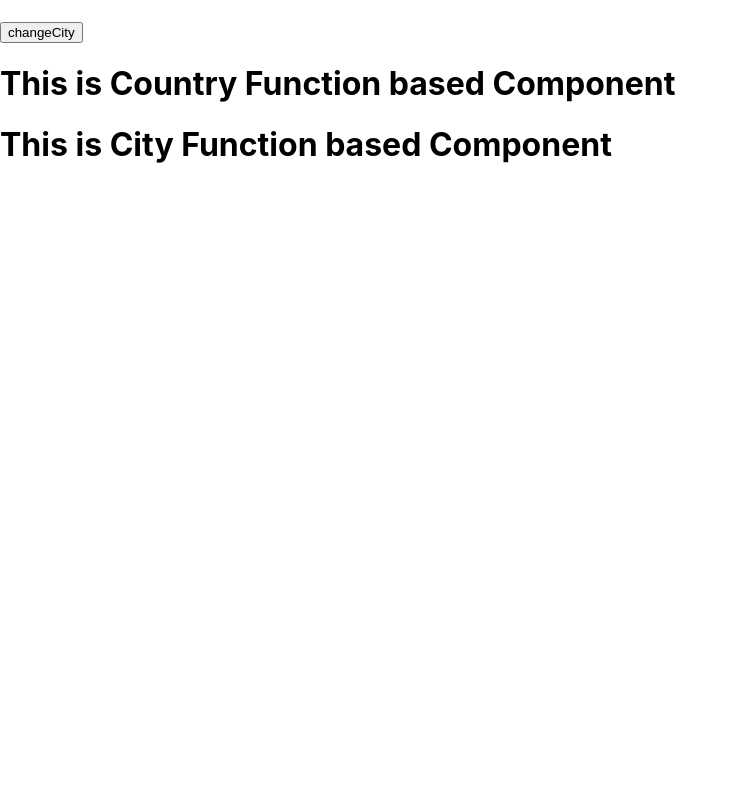
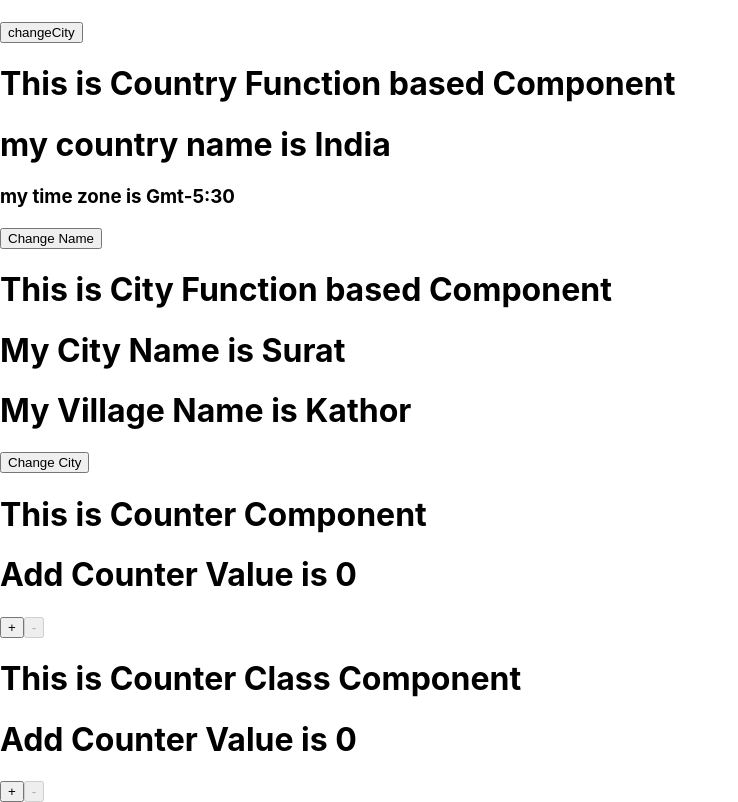
Before and after one commit to Vohraanik/First-React, a React (Create React App) app: page / in a window 1280 px wide. Shown: the part 286-1088 px from the top of the page, without its empty margins (0-738 px from the left). Before the commit the page ends 800 px from the top, so only its background shows below. Built offline with nearby package versions, Linux system fonts and the light colour scheme.

Commit message:
function_Base_Component

```diff
--- a/src/App.js
+++ b/src/App.js
@@ -1,8 +1,14 @@
 import React from "react";
-import Country from "./user/components/Country.js";
-import City from "./user/components/City.js";
-import CountryFun from "./user/components/CountryFun.js";
-import CityFun from "./user/components/CityFun.js";
+import Country from "./user/components/Country";
+import City from "./user/components/City";
+import CountryFun from "./user/components/CountryFun";
+import CityFun from "./user/components/CityFun";
+import Counter from "./user/components/Counter";
+import CounterClassFun from "./user/components/CounterClassFun";
+
+
+
+
 
 
 function App() {
@@ -12,6 +18,8 @@ function App() {
       <City />
       <CountryFun />
       <CityFun />
+      <Counter />
+      <CounterClassFun />
     </>
   );
 }
--- a/src/user/components/CityFun.js
+++ b/src/user/components/CityFun.js
@@ -1,9 +1,19 @@
-import React from 'react';
+import React, { useState } from 'react';
 
 function CityFun(props) {
+    const [CityName, setCityName] = useState('Surat');
+    const [VillageName, setVillageName] = useState('Kathor');
+
+    const changeCity = ()=>{
+        setCityName('Vadodra');
+        setVillageName('Padra');
+    }
     return (
         <div>
             <h1>This is City Function based Component</h1>
+            <h1>My City Name is {CityName}</h1>
+            <h1>My Village Name is {VillageName}</h1>
+            <button onClick={changeCity}>Change City</button>
         </div>
     );
 }
--- /dev/null
+++ b/src/user/components/Counter.js
@@ -0,0 +1,28 @@
+import React, { useState } from "react";
+
+
+function Counter(props) {
+    const [AddCounter, CountAddState] = useState(0);
+
+
+
+    const AddState = () => {
+        CountAddState(AddCounter + 1)
+    }
+    const SubState = () => {
+        CountAddState(AddCounter - 1)
+    }
+
+
+    return (
+        <div>
+            <h1>This is Counter Component</h1>
+            <h1>Add Counter Value is {AddCounter}</h1>
+            <button onClick={AddState} disabled={AddCounter < 5 ? false : true}>+</button>
+            <button onClick={SubState} disabled={AddCounter > 0 ? false : true}>-</button>
+
+        </div>
+    );
+}
+
+export default Counter;
--- /dev/null
+++ b/src/user/components/CounterClassFun.js
@@ -0,0 +1,23 @@
+import React, { Component } from 'react'
+
+export default class CounterClassFun extends Component {
+    constructor(){
+      super()
+      this.state ={
+        count:0
+    }
+    }
+
+  render() {
+
+    return (
+      <div>
+        <h1>This is Counter Class Component</h1>
+        <h1>Add Counter Value is {this.state.count}</h1>
+        <button onClick={() => this.setState({ count: this.state.count + 1 })} disabled={this.state.count < 5 ? false : true}>+</button>
+        <button onClick={() => this.setState({ count: this.state.count - 1 })} disabled={this.state.count > 0 ? false : true}>-</button>
+
+      </div>
+    )
+  }
+}
--- a/src/user/components/CountryFun.js
+++ b/src/user/components/CountryFun.js
@@ -1,9 +1,21 @@
-import React from 'react';
+import React,{useState} from 'react';
+
 
 function CountryFun(props) {
+const [CountryName, setCountryName] = useState('India');
+const [TimeZone, setTimeZone] = useState('Gmt-5:30');
+
+const changeCountryName = ()=>{
+
+    setCountryName('USA');
+    setTimeZone('-5:00');
+}
     return (
         <div>
             <h1>This is Country Function based Component</h1>
+            <h1>my country name is {CountryName}</h1>
+            <h3>my time zone is {TimeZone}</h3>
+            <button onClick={changeCountryName}>Change Name</button>
         </div>
     );
 }
```
